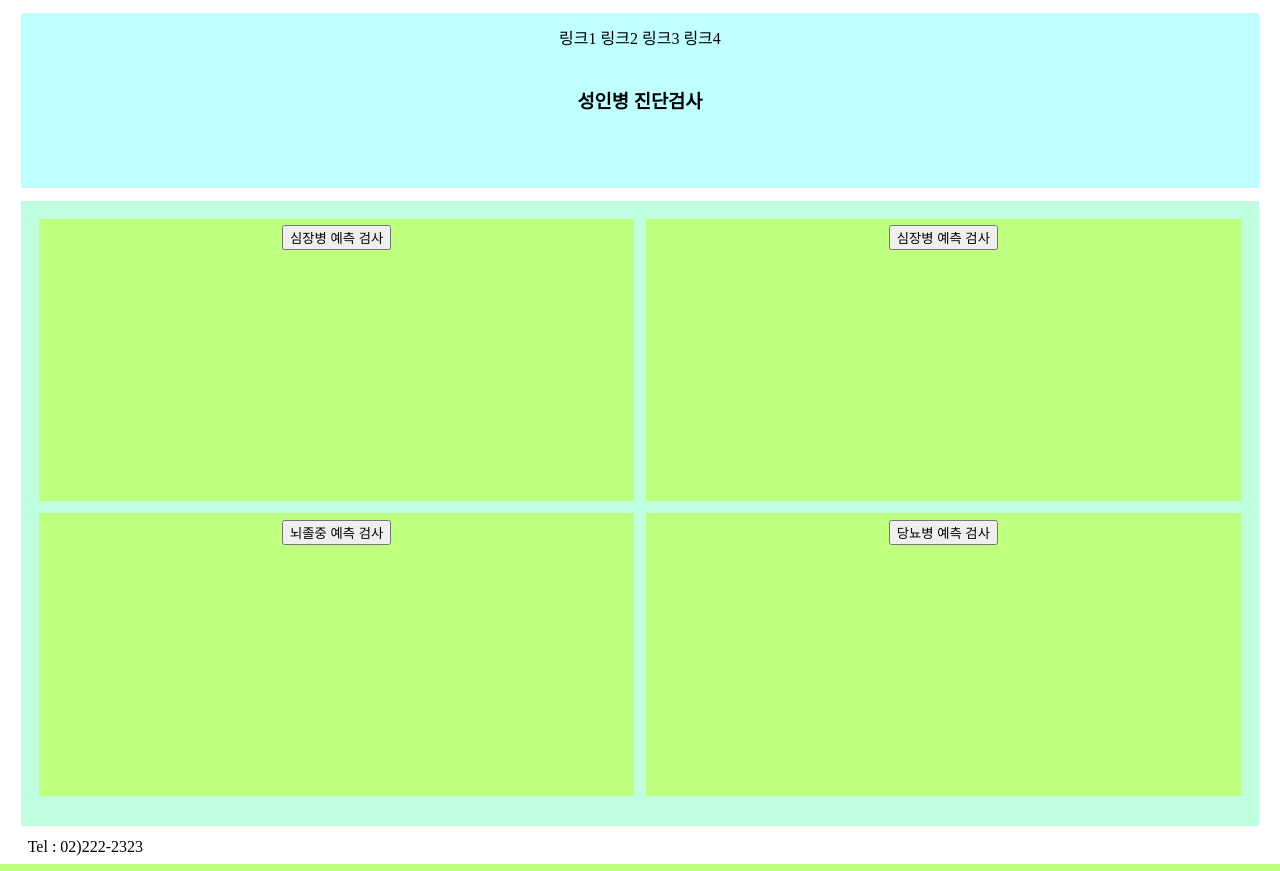
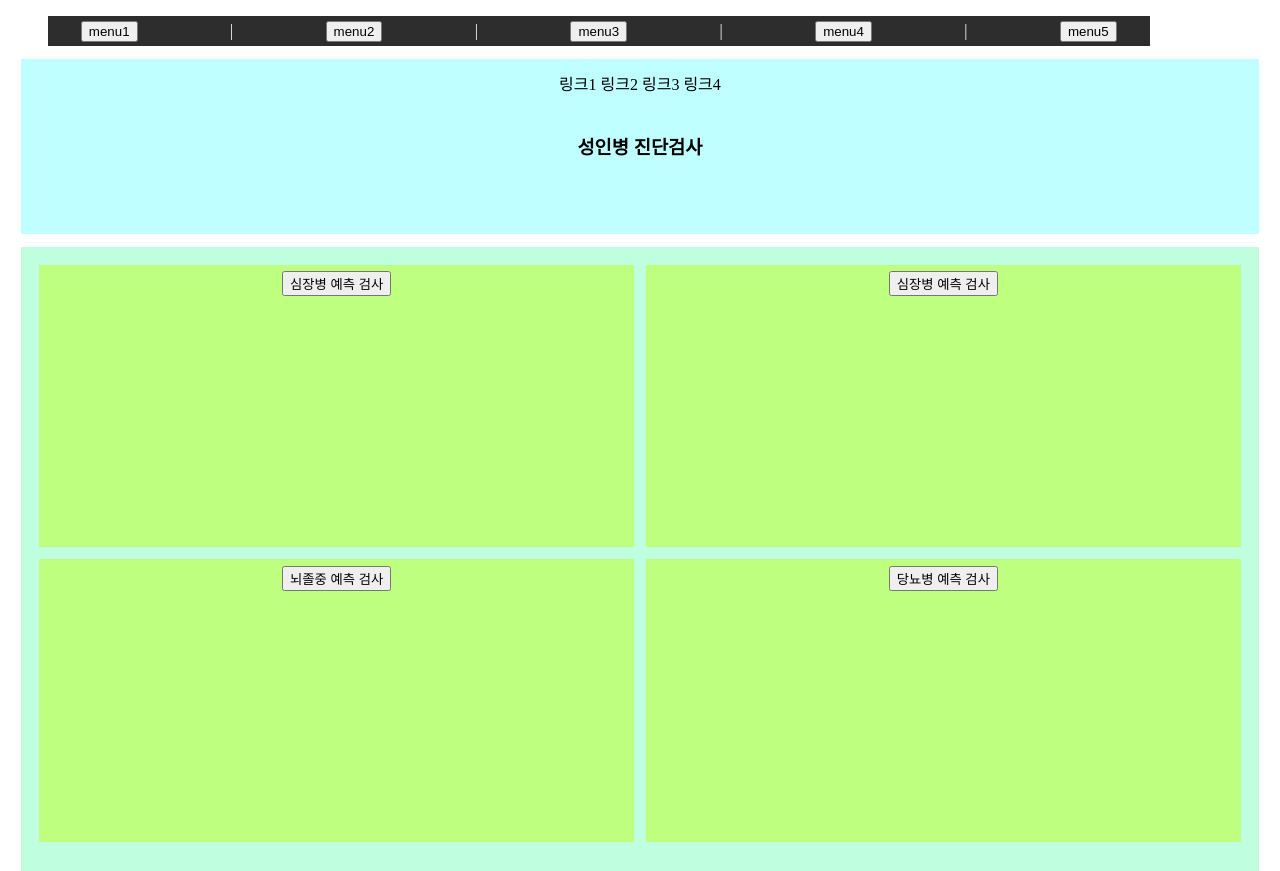
Before and after one commit to HyunJW/Health-analysis, a Flask app: page / in a window 1280 px wide. Shown: the top 871 px of the page. Run offline with Flask 3, Linux system fonts and the light colour scheme.

Commit message:
424 homepage commit

```diff
--- a/HA_total/templates/total/mainpage.html
+++ b/HA_total/templates/total/mainpage.html
@@ -4,6 +4,16 @@
     <meta charset="UTF-8">
     <title>Title</title>
     <style>
+        #topMenu { height: 30px; width: 100%; }
+        #topMenu ul li { list-style: none; color: white;
+                 background-color: #2d2d2d; width: 10%;
+                 float: left; line-height: 30px;
+                 vertical-align: middle; text-align: center; }
+        #topMenu .menuLink { text-decoration: none;
+                     color: white; display: block;
+                     width: 150px; font-size: 15px;
+                     font-weight: bold;}
+        #topMenu .menuLink:hover { color: yellow; background-color: #4d4d4d;}
         header {
             background-color: rgb(191, 255, 255);
             width: 96%;
@@ -39,9 +49,34 @@
     </style>
 </head>
 <body>
-    <!-- <banner>
-        광고1
-    </banner> -->
+	<nav id="topMenu" >
+		<ul>
+            <form action="menu1" method="get">
+                <!-- <li><a class="menuLink" onclick="menu1">menu1</a></li> -->
+                <li><input type="submit" value="menu1"></li>
+            </form>
+			<li>|</li>
+            <form action="menu2" method="get">
+                <!-- <li><a class="menuLink" onclick="menu2">menu2</a></li> -->
+                <li><input type="submit" value="menu2"></li>
+            </form>
+			<li>|</li>
+            <form action="menu3" method="get">
+                <!-- <li><a class="menuLink" onclick="menu3">menu3</a></li> -->
+                <li><input type="submit" value="menu3"></li>
+            </form>
+			<li>|</li>
+            <form action="menu4" method="get">
+                <!-- <li><a class="menuLink" onclick="menu4">menu4</a></li> -->
+                <li><input type="submit" value="menu4"></li>
+            </form>
+			<li>|</li>
+            <form action="menu5" method="get">
+                <!-- <li><a class="menuLink" onclick="menu5">menu5</a></li> -->
+                <li><input type="submit" value="menu5"></li>
+            </form>
+		</ul>
+	</nav>
     <header>
         링크1 링크2 링크3 링크4
         <br><br>
--- a/HA_total/total.py
+++ b/HA_total/total.py
@@ -1,4 +1,4 @@
-from flask import Flask, render_template, request
+from flask import Flask, render_template, request, redirect
 import joblib
 from keras.models import load_model
 import numpy as np
@@ -7,6 +7,26 @@ app = Flask(__name__)
 @app.route('/')
 def main():
     return render_template('total/mainpage.html')
+
+@app.route('/menu1')
+def menu1():
+    return redirect('http://www.naver.com')
+
+@app.route('/menu2')
+def menu2():
+    return redirect('http://www.daum.net')
+
+@app.route('/menu3')
+def menu3():
+    return redirect('http://www.nate.com')
+
+@app.route('/menu4')
+def menu4():
+    return redirect('http://www.google.go.kr')
+
+@app.route('/menu5')
+def menu5():
+    return redirect('http://www.youtube.com')
 
 @app.route('/heartattack', methods=['GET'])
 def heartattack():
```
